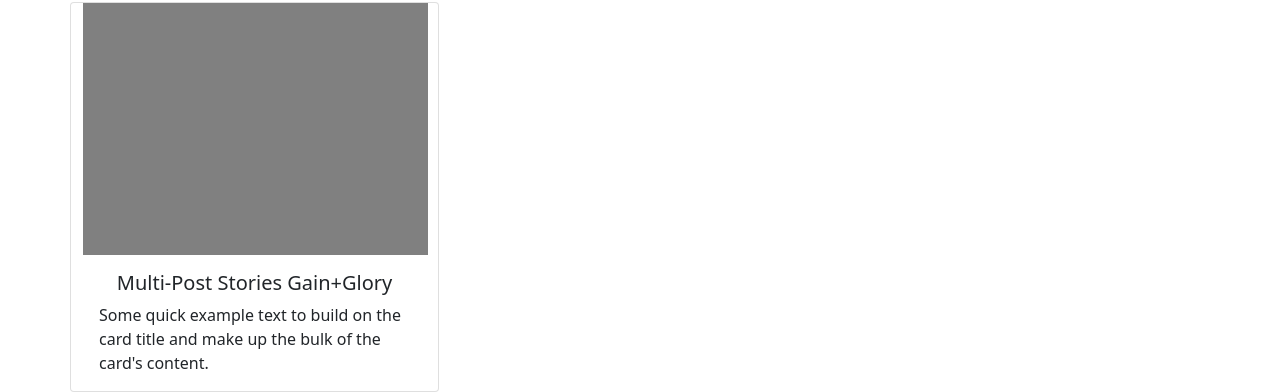
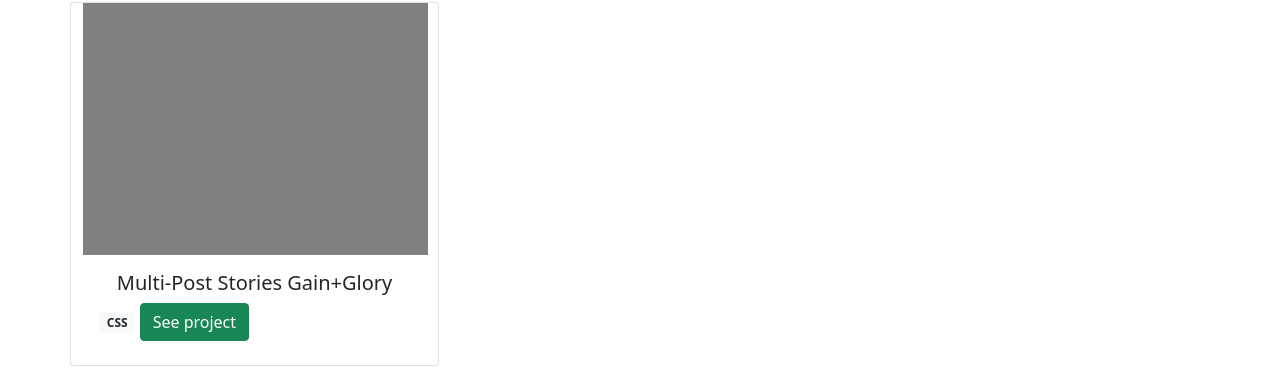
Before and after one commit to Alejandro-Bernal-M/Bootstrap-website, a plain HTML site: page index.html in a window 1280 px wide. Shown: the part 452-844 px from the top of the page. After the commit the page ends 818 px from the top, so only its background shows below. Drawn offline with nearby package versions, Linux system fonts and the light colour scheme.

Commit message:
Update at work card

```diff
--- a/index.html
+++ b/index.html
@@ -79,10 +79,10 @@
             <h5 class="card-title text-center">
               Multi-Post Stories Gain+Glory
             </h5>
-            <p class="card-text">
-              Some quick example text to build on the card title and make up the
-              bulk of the card's content.
+            <p class="badge bg-light text-dark">
+              CSS
             </p>
+            <button type="button" class="btn btn-success">See project</button>
           </div>
         </div>
       </div>
```
